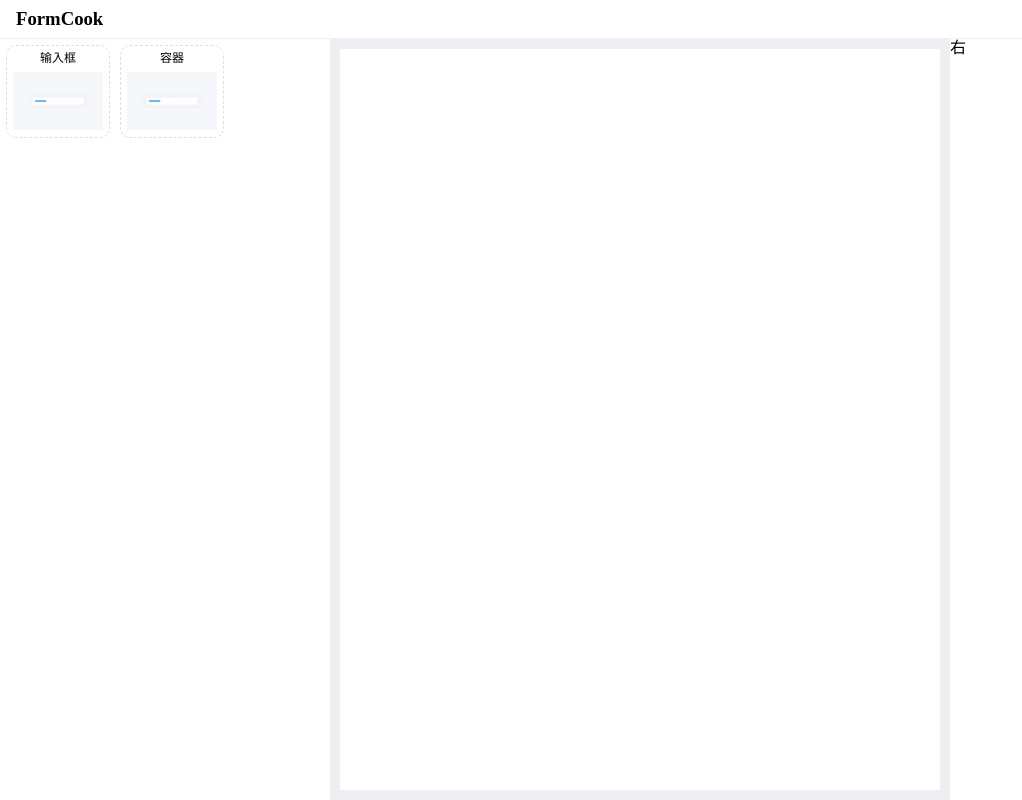
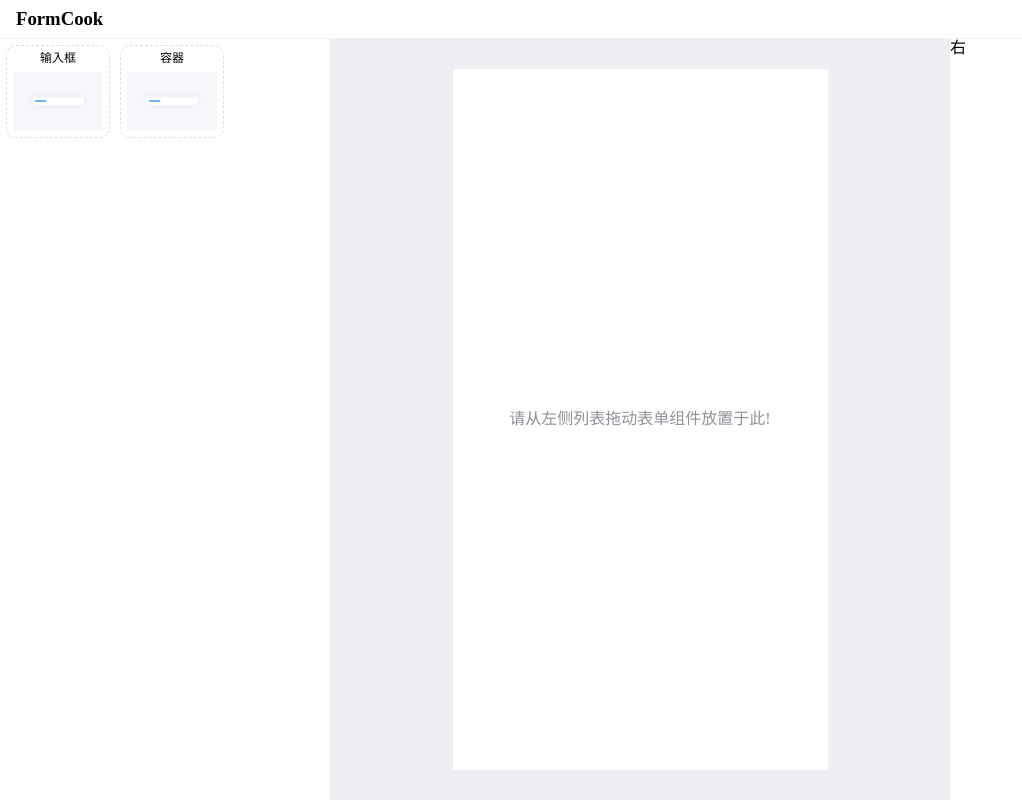
Before and after one commit to is-zhou/form-cook, a Vue app: page / in a window 1280 px wide. Shown: the whole page, without its empty margins (0-1022 px from the left). Built offline with nearby package versions, Linux system fonts and the light colour scheme; the HTML template or start-up script is replaced by a standard one.

Commit message:
chore: drag clone msterials to canvas

```diff
--- a/package.json
+++ b/package.json
@@ -19,6 +19,7 @@
   "dependencies": {
     "@element-plus/icons-vue": "^2.3.2",
     "element-plus": "^2.11.2",
+    "lodash": "^4.17.21",
     "normalize.css": "^8.0.1",
     "pinia": "^3.0.3",
     "vue": "^3.5.18",
@@ -28,6 +29,7 @@
   "devDependencies": {
     "@tsconfig/node22": "^22.0.2",
     "@types/jsdom": "^21.1.7",
+    "@types/lodash": "^4.17.20",
     "@types/node": "^22.16.5",
     "@vitejs/plugin-vue": "^6.0.1",
     "@vitejs/plugin-vue-jsx": "^5.0.1",
--- a/src/types/schema.ts
+++ b/src/types/schema.ts
@@ -1,3 +1,4 @@
+import type { FormRules } from "element-plus";
 
 export type TComponentType = 'form' | 'layout'
 
@@ -30,3 +31,8 @@ export type TConfig<T extends TComponentType> = T extends 'form'
   }
 
 export type TComponentConfig = TConfig<'form'> | TConfig<'layout'>
+
+
+export type TFormSchema = {
+  formContentConfigList: TComponentConfig[]
+}
--- a/src/views/cook/components/LeftArea.vue
+++ b/src/views/cook/components/LeftArea.vue
@@ -3,7 +3,8 @@ import { ref, type Component } from 'vue'
 import VueDraggable from 'vuedraggable'
 import material from '@/materials/index'
 import type { Material } from '@/types/material'
-
+import type { TComponentConfig } from '@/types/schema'
+import { cloneDeep } from 'lodash'
 import IconInput from '@/components/icon/IconInput.vue'
 
 const iconMap: { [key: string]: Component } = { IconInput }
@@ -11,7 +12,13 @@ const iconMap: { [key: string]: Component } = { IconInput }
 const materials = ref<Material[]>([...material.materialFormList, ...material.materialLayoutList])
 
 const pushContentItem = (current: Material) => {
-  return current
+  const materialContent: TComponentConfig = cloneDeep(current.materialContent)
+  materialContent.id = `id_${Date.now()}`
+
+  if (materialContent.componentType === 'form') {
+    materialContent.formItemAttrs.field = `field_${Date.now()}`
+  }
+  return materialContent
 }
 </script>
 
--- a/src/views/cook/components/MiddleArea.vue
+++ b/src/views/cook/components/MiddleArea.vue
@@ -1,24 +1,16 @@
 <script setup lang="ts">
+import type { TFormSchema } from '@/types/schema'
 import { ref, watch } from 'vue'
 import VueDraggable from 'vuedraggable'
-type DraggableItem = {
-  label: string
-  key: string
-}
-const list = ref<DraggableItem[]>([])
 
-watch(
-  () => list.value,
-  () => {
-    console.log(list.value)
-  },
-)
+const formSchema = defineModel<TFormSchema>('formSchema', { required: true })
 </script>
 
 <template>
   <div class="middle_area">
+    <div class="canvas_area" :class="{ option_hint: !formSchema.formContentConfigList.length }">
       <VueDraggable
-      v-model="list"
+        v-model="formSchema.formContentConfigList"
         :animation="200"
         :disabled="false"
         group="form"
@@ -28,11 +20,12 @@ watch(
       >
         <template #item="{ element }">
           <div>
-          <div>{{ element.label }}</div>
+            <div>{{ element }}</div>
             <div></div>
           </div>
         </template>
       </VueDraggable>
+    </div>
   </div>
 </template>
 
@@ -43,6 +36,28 @@ watch(
   align-items: stretch;
   justify-content: center;
   padding: 10px;
+  .canvas_area {
+    width: 375px;
+    margin-top: 20px;
+    margin-bottom: 20px;
+    background-color: #fff;
+    padding: 10px;
+
+    &.option_hint {
+      position: relative;
+      &::before {
+        content: '请从左侧列表拖动表单组件放置于此!';
+        position: absolute;
+        left: 50%;
+        top: 50%;
+        width: 100%;
+        text-align: center;
+        transform: translate(-50%, -50%);
+        font-size: 16px;
+        color: #909399;
+      }
+    }
+  }
   .drag_container {
     width: 100%;
     height: 100%;
--- a/src/views/cook/index.vue
+++ b/src/views/cook/index.vue
@@ -1,11 +1,18 @@
-<script setup lang="ts"></script>
+<script setup lang="ts">
+import type { TFormSchema } from '@/types/schema'
+import { ref } from 'vue'
+
+const formSchema = ref<TFormSchema>({
+  formContentConfigList: [],
+})
+</script>
 
 <template>
   <div class="page">
     <TopArea></TopArea>
     <main class="main">
       <LeftArea />
-      <MiddleArea />
+      <MiddleArea v-model:form-schema="formSchema" />
       <RightArea />
     </main>
   </div>
```
Also changed, not shown: 1 other file (tests, documents, lock files or other folders). Lines whose indentation alone changed are shown as unchanged.
